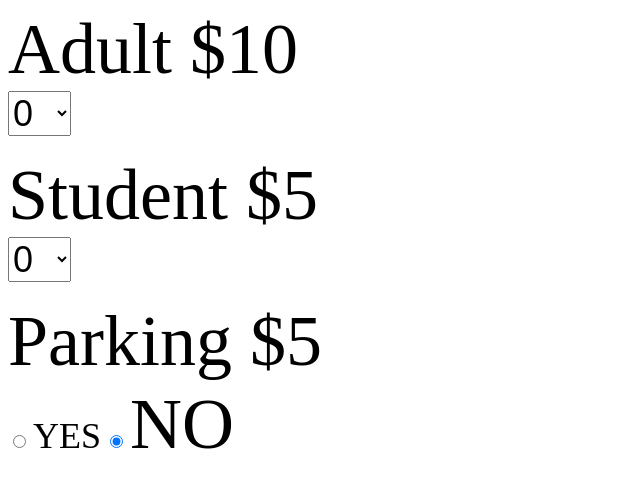
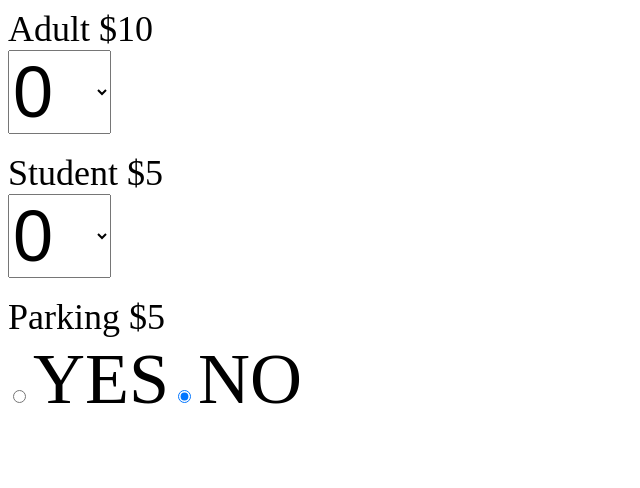
Before and after one commit to moonkd72/Fair, a plain HTML site: page index.html in a window 1280 px wide. Shown: the whole page, without its empty margins (0-640 px from the left). Drawn offline with Linux system fonts and the light colour scheme.

Commit message:
Update index.html

```diff
--- a/index.html
+++ b/index.html
@@ -2,8 +2,8 @@
 <html>
 <body onload="myFunction2()">
 
-  <label id="lblAdult_Header" style="font-size:72px" for="fnumber">Adult:</label><br>
-  <select id="fnumber" name="snumber" value = 0 style="font-size:36px" onchange="myFunction()"><br>
+  <label id="lblAdult_Header" style="font-size:36px" for="fnumber">Adult:</label><br>
+  <select id="fnumber" name="snumber" value = 0 style="font-size:72px" onchange="myFunction()"><br>
 	<option value="0">0</option>
 	<option value="1">1</option>
 	<option value="2">2</option>
@@ -19,8 +19,8 @@
 
 <br><br>
 
-  <label id="lblStudent_Header" style="font-size:72px" for="snumber">Student:</label><br>
-  <select id="snumber" name="snumber" value = 0 style="font-size:36px" onchange="myFunction()"><br>
+  <label id="lblStudent_Header" style="font-size:36px" for="snumber">Student:</label><br>
+  <select id="snumber" name="snumber" value = 0 style="font-size:72px" onchange="myFunction()"><br>
 	<option value="0">0</option>
 	<option value="1">1</option>
 	<option value="2">2</option>
@@ -38,9 +38,9 @@
 
 <!--<h1 id="lblParking_Header">Parking</h1>-->
 
-<label id="lblParking_Header" style="font-size:72px" for="foption">Parking:</label><br>
+<label id="lblParking_Header" style="font-size:36px" for="foption">Parking:</label><br>
 <input type="radio" id="optyes" name="foption" value="Yes" onchange="myFunction()">
-<label for="optyes" style="font-size:36px">YES</label>
+<label for="optyes" style="font-size:72px">YES</label>
 <input type="radio" id= "optno" name="foption" value="No" checked="checked" onchange="myFunction()">
 <label for="optno" style="font-size:72px">NO</label><br>
 
```
